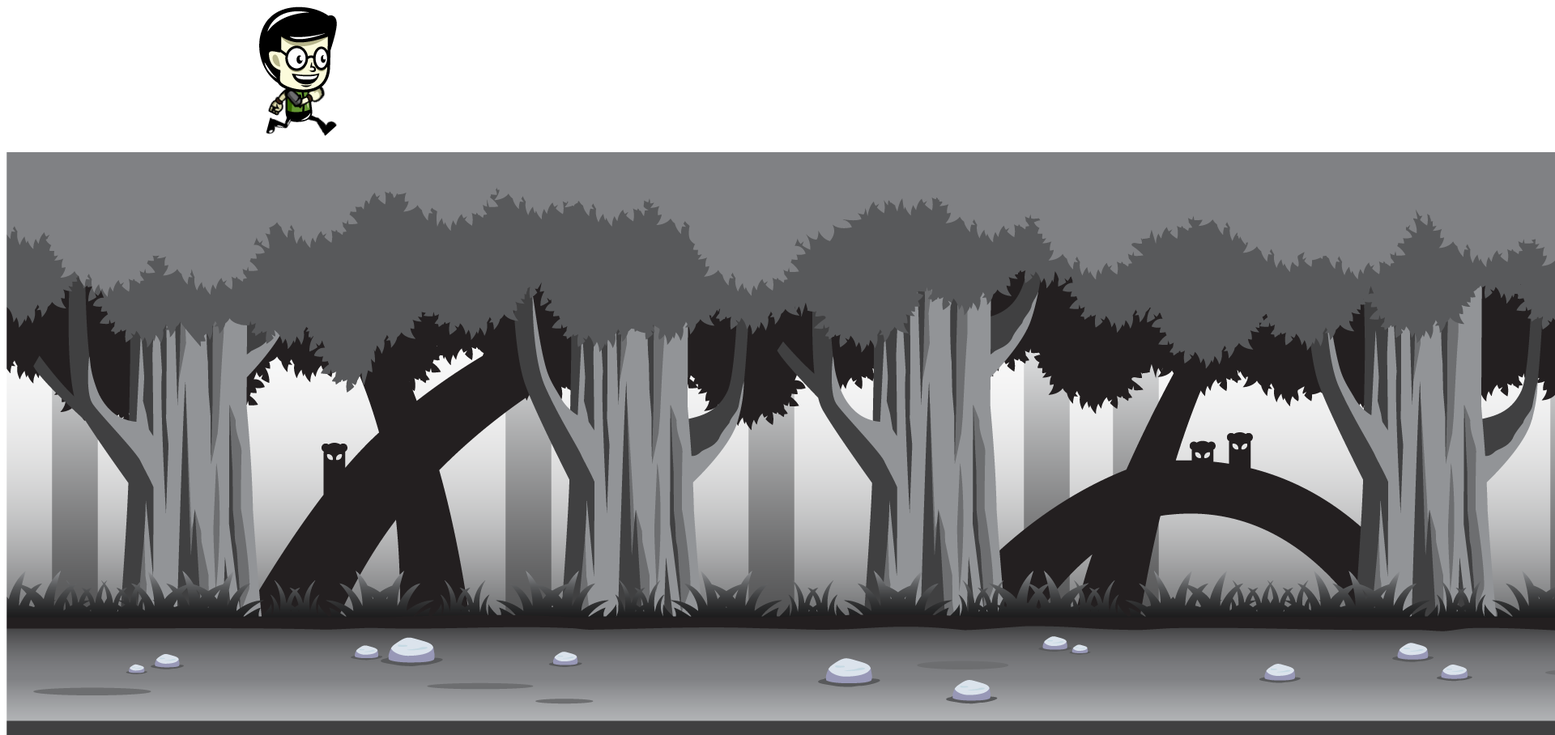
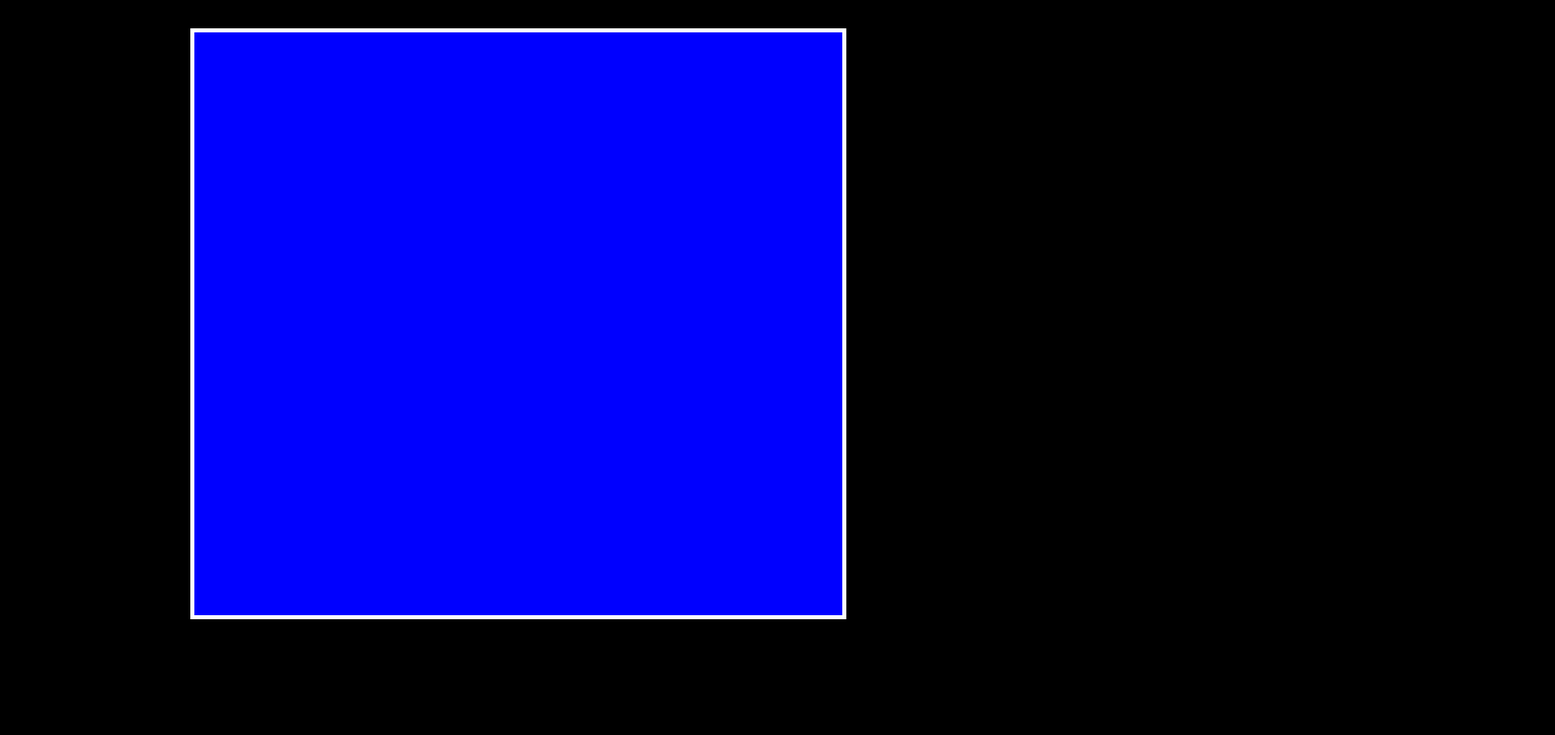
Before and after one commit to aozzy/Sidescroller-, a plain HTML site: page index.html in a window 1280 px wide. Shown: the top 908 px of the page at 81% size, 1920 px wide, since content can reach past the window. After the commit the page ends 800 px from the top, so only its background shows below. Drawn offline with Linux system fonts and the light colour scheme.

Commit message:
added canvasto js

```diff
--- a/index.html
+++ b/index.html
@@ -10,8 +10,9 @@
 <body>
 
   <canvas id="canvas1"></canvas>
-  <img src="/images/character/free_neat_boy_male_game_character_sprites/PNG Images Sequences/run/run_000.png" alt="">
-  <img src="/images/background/background.png" alt="">
+  <img id="playerImage" src="/images/character/free_neat_boy_male_game_character_sprites/PNG Images Sequences/run/run_000.png" alt="">
+  <img id="backgroundImage" src="/images/background/background.png" alt="">
+  <img id="enemieImage" src="/images/enemie/furr_walking_monster/idle/skeleton-idle_0.png" alt="">
 
   <script src="index.js"></script>
 </body>
--- a/index.js
+++ b/index.js
@@ -0,0 +1,8 @@
+window.addEventListener('load',function(){
+  const canvas = document.getElementById('canvas1')
+  const ctx = canvas.getContext('2d')
+  canvas.width = 800
+  canvas.height = 720
+  // const player = document.getElementById('playeImage')
+  // const bg = document.getElementById('background')
+})
--- a/styles.css
+++ b/styles.css
@@ -0,0 +1,18 @@
+body{
+  background-color: black;
+}
+
+
+#canvas1{
+ background-color: blue;
+ position: absolute;
+ top: 50%;
+ left: 50%;
+ transform: translate(-50%,-50%);
+ border: 5px solid white;
+
+}
+
+#playerImage, #backgroundImage, #enemieImage{
+  display: none;
+}
```
